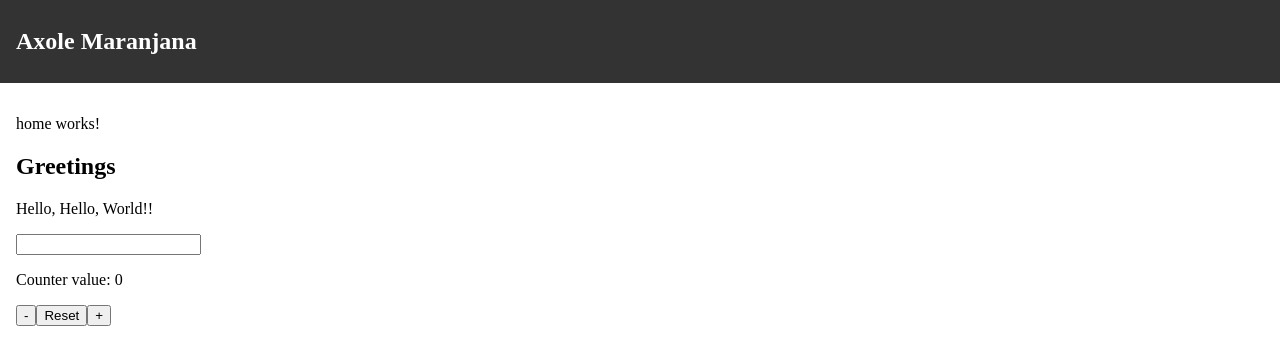
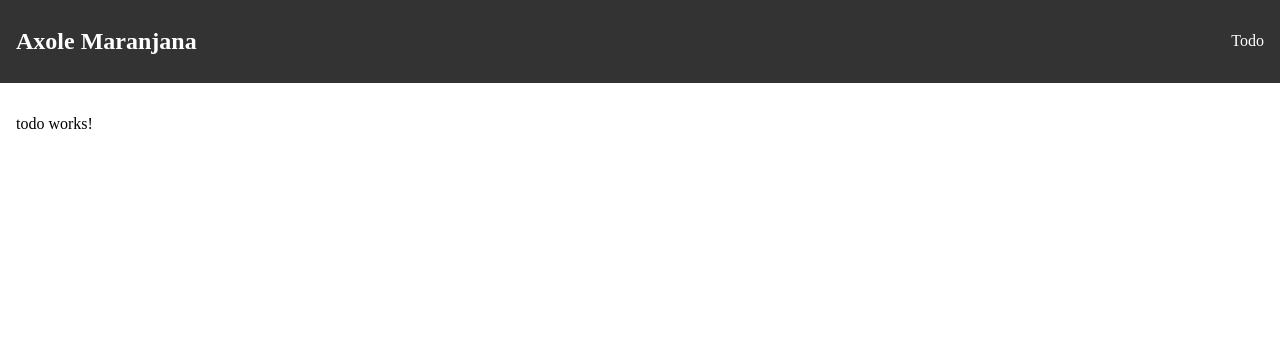
Before and after one commit to Axolem/first-ng-app, an Angular app: page /todo in a window 1280 px wide. Before the commit this address led to /. Shown: the top 364 px of the page. Built offline with nearby package versions, Linux system fonts and the light colour scheme.

Commit message:
complete routing

```diff
--- a/src/app/app.component.ts
+++ b/src/app/app.component.ts
@@ -1,18 +1,15 @@
 import { Component } from '@angular/core';
 import { RouterOutlet } from '@angular/router';
-import { HomeComponent } from '#/app/home/home.component';
 import { HeaderComponent } from '#/app/components/header/header.component';
 
 @Component({
   selector: 'app-root',
-  imports: [RouterOutlet, HomeComponent, HeaderComponent],
+  imports: [RouterOutlet, HeaderComponent],
   template: `
     <app-header />
     <main>
-      <app-home />
+      <router-outlet />
     </main>
-
-    <router-outlet />
   `,
   styles: [
     `
--- a/src/app/app.routes.ts
+++ b/src/app/app.routes.ts
@@ -1,3 +1,19 @@
 import { Routes } from '@angular/router';
 
-export const routes: Routes = [];
+export const routes: Routes = [
+  {
+    path: '',
+    pathMatch: 'full',
+    async loadComponent() {
+      const m = await import('#/app/home/home.component');
+      return m.HomeComponent;
+    },
+  },
+  {
+    path: "todo",
+    async loadComponent() {
+      const m = await import('#/app/todo/todo.component');
+      return m.TodoComponent;
+    }
+  }
+];
--- a/src/app/components/header/header.component.html
+++ b/src/app/components/header/header.component.html
@@ -1,5 +1,11 @@
 <header>
   <nav>
-    <h1>{{title()}}</h1>
+   <a routerLink="/"> <h1 >{{ title() }}</h1></a>
+
+    <ul>
+      <li >
+        <a routerLink="/todo">Todo</a>
+      </li>
+    </ul>
   </nav>
 </header>
--- a/src/app/components/header/header.component.scss
+++ b/src/app/components/header/header.component.scss
@@ -1,9 +1,26 @@
-header{
+header {
   display: flex;
   padding-inline: 16px;
-  padding-block:8px;
+  padding-block: 8px;
   background-color: #333;
   color: white;
   align-items: center;
   justify-content: space-between;
 }
+
+nav {
+  display: flex;
+  justify-content: space-between;
+  align-items: center;
+  flex: 1;
+
+  ul {
+    display: flex;
+    list-style: none;
+  }
+}
+
+a {
+  color: white;
+  text-decoration: none;
+}
--- a/src/app/components/header/header.component.ts
+++ b/src/app/components/header/header.component.ts
@@ -1,8 +1,9 @@
 import { Component, signal } from '@angular/core';
+import { RouterLink } from '@angular/router';
 
 @Component({
   selector: 'app-header',
-  imports: [],
+  imports: [RouterLink],
   templateUrl: './header.component.html',
   styleUrl: './header.component.scss'
 })
--- /dev/null
+++ b/src/app/components/todo-item/todo-item.component.html
@@ -0,0 +1 @@
+<p>todo-item works!</p>
--- /dev/null
+++ b/src/app/todo/todo.component.html
@@ -0,0 +1 @@
+<p>todo works!</p>
```
Also changed, not shown: src/app/components/todo-item/todo-item.component.ts (added, +11 -0 lines), src/app/todo/todo.component.ts (added, +11 -0 lines), src/app/components/todo-item/todo-item.component.scss (added), src/app/todo/todo.component.scss (added), 2 other files (tests, documents, lock files or other folders).
